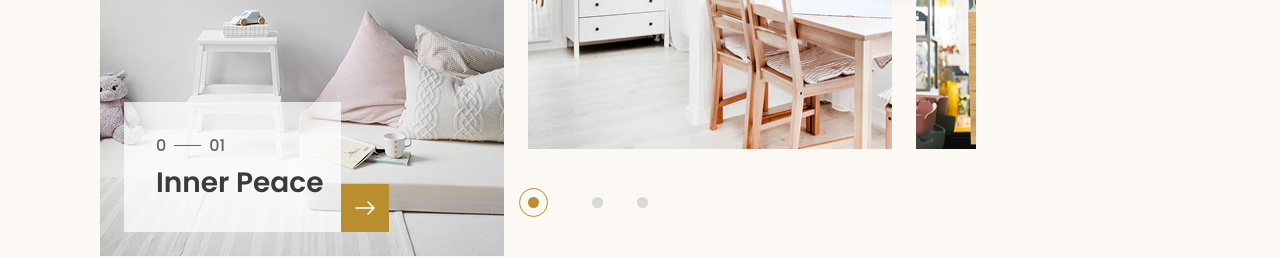
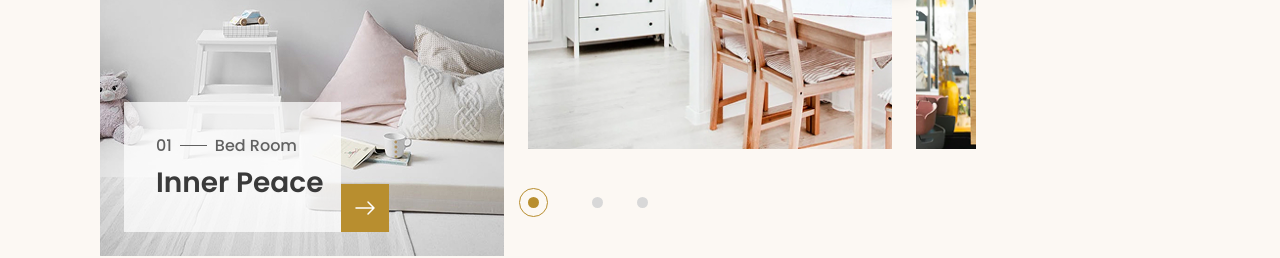
Before and after one commit to freund82/furnitureFurniro, a React (Vite) app: page / in a window 1280 px wide. Shown: the part 3420-3678 px from the top of the page. Built offline with nearby package versions, Linux system fonts and the light colour scheme; data requests are answered from the project's data file.

Commit message:
Итоговая версия слайдера

```diff
--- a/src/components/Slider/Slider.jsx
+++ b/src/components/Slider/Slider.jsx
@@ -102,9 +102,9 @@ export default function Slider(){
                     <div className="sliderInfoBlock">
                         <div className="sliderInfoText">
                             <div className="sliderInfoText-numberSection">
-                                <span>0</span>
+                                <span>{slides[currentSlide].number}</span>
                                 <span className="sliderInfoTetx-line"></span>
-                                <span className="sliderInfoText-number">{slides[currentSlide].number}</span>
+                                <span className="sliderInfoText-number">{slides[currentSlide].category}</span>
                             </div>
                             <h2 className="sliderInfoText-title">{slides[currentSlide].title}</h2>
                         </div>
```
